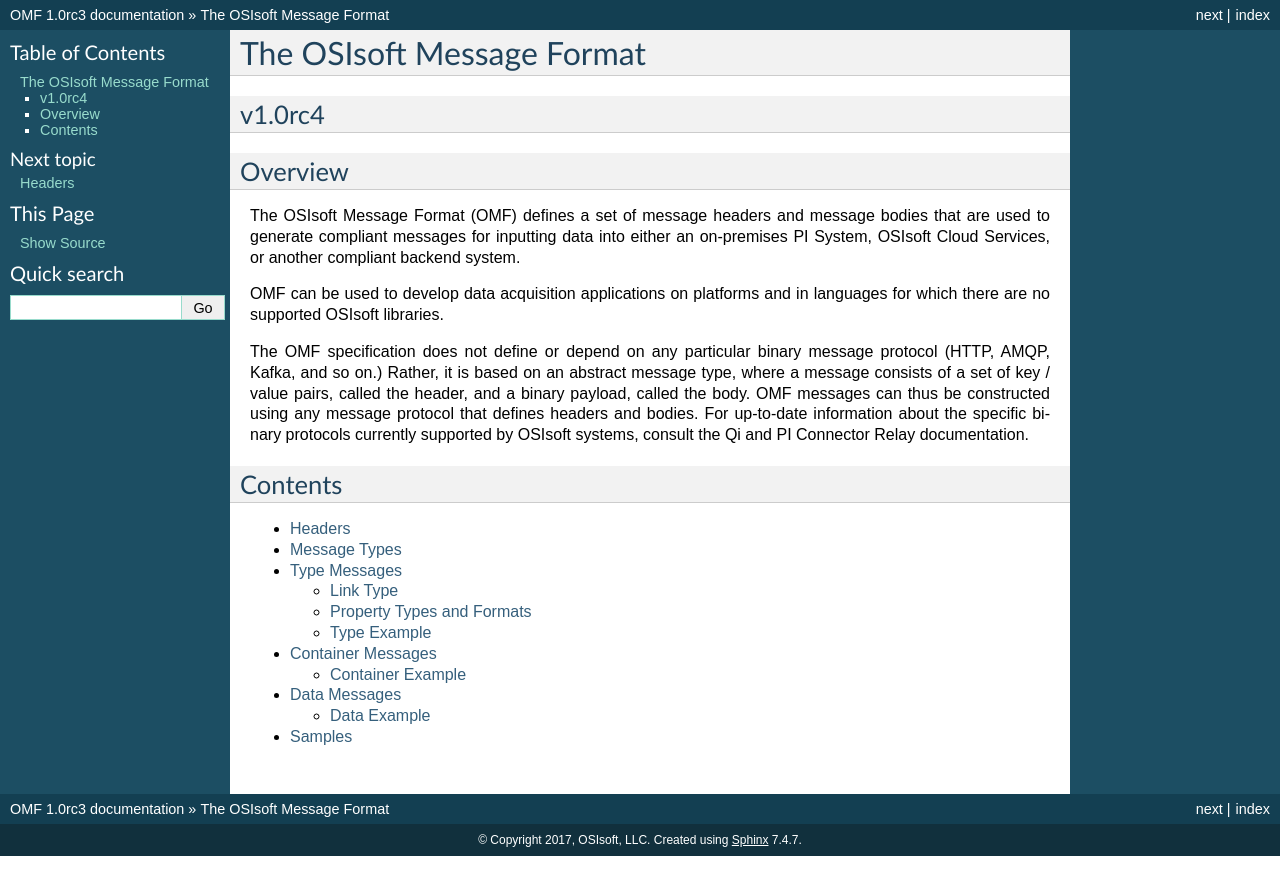
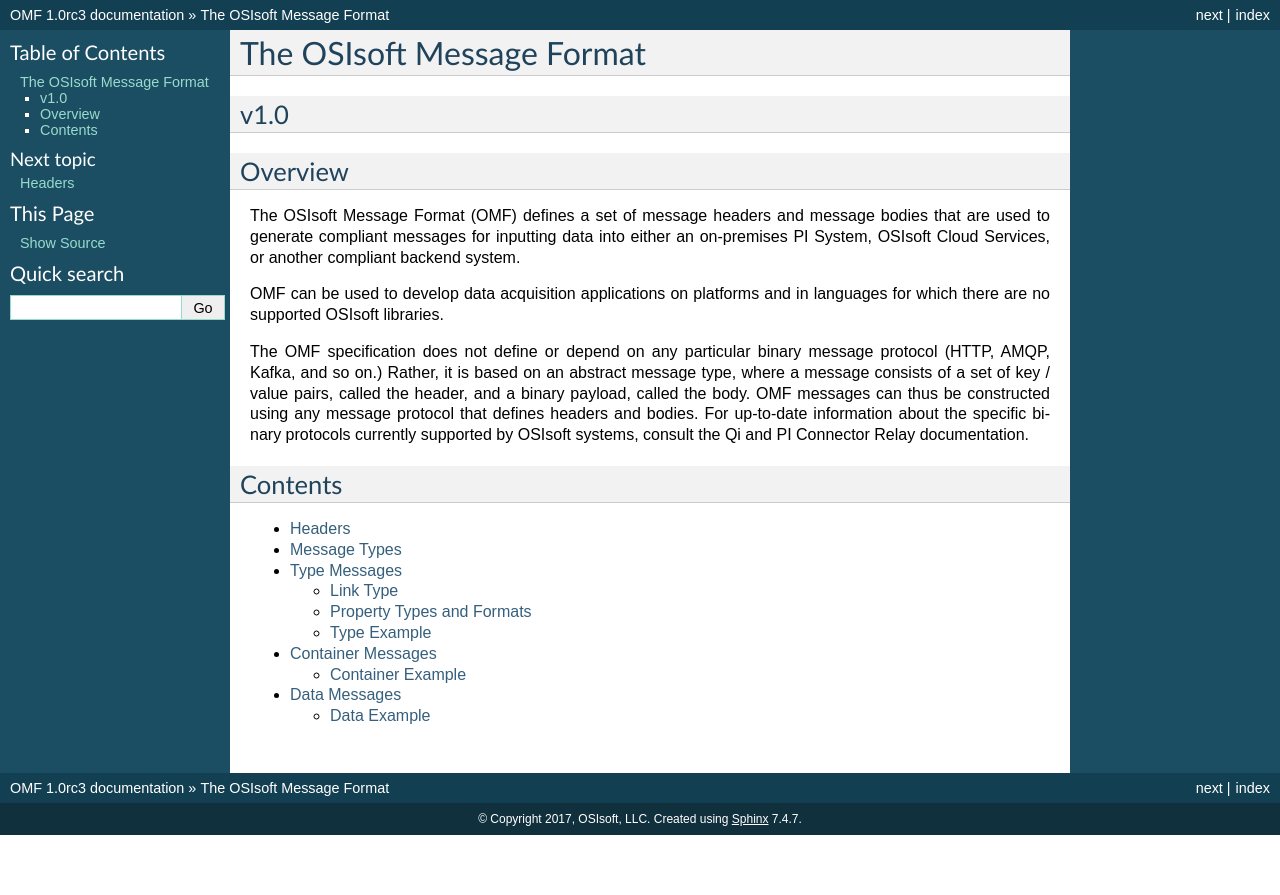
Before and after one commit to AVEVA/OMF-Docs, a Sphinx documentation site: the page built from docs/index.rst, in a window 1280 px wide. Shown: the top 895 px of the page. Built offline with Sphinx 7.4.7, drawn with Linux system fonts in a browser that asks for light colours.

Commit message:
Final changes before 1.0

```diff
--- a/docs/Samples.rst
+++ /dev/null
@@ -1,5 +0,0 @@
-Samples
-=======
-
-Sample applications written in C, C#, Java, Node.js, and Python can be
-found at https://github.com/osisoft/OMF-Samples
--- a/docs/index.rst
+++ b/docs/index.rst
@@ -1,7 +1,7 @@
 The OSIsoft Message Format
 ==========================
 
-v1.0rc4
+v1.0
 -----
 
 
@@ -33,4 +33,3 @@
    Type_Messages
    Container_Messages
    Data_Messages
-   Samples
```
